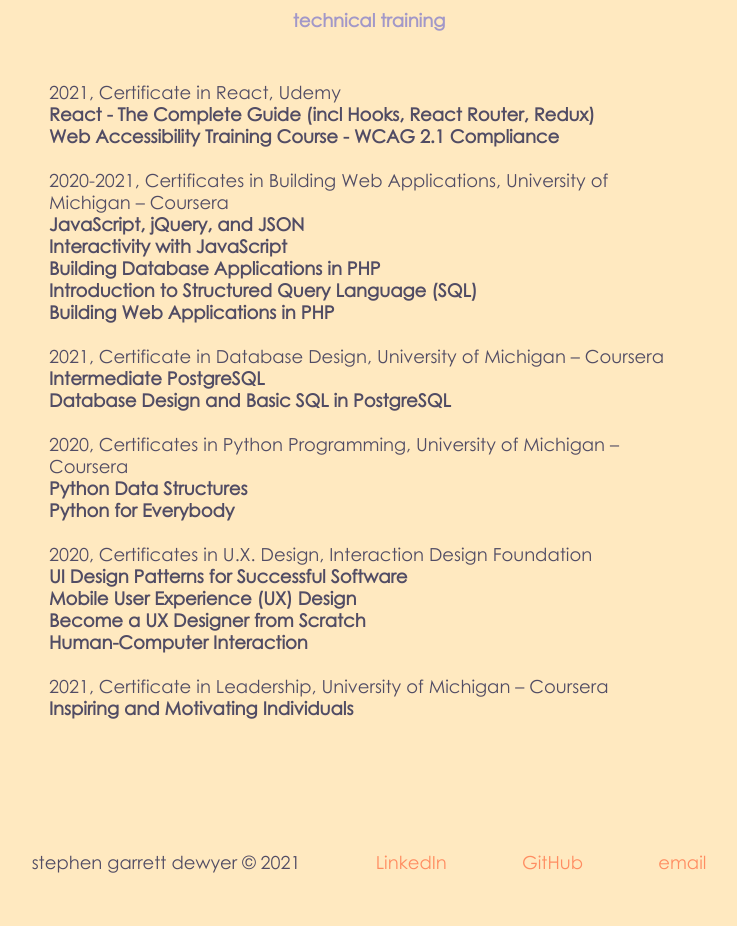
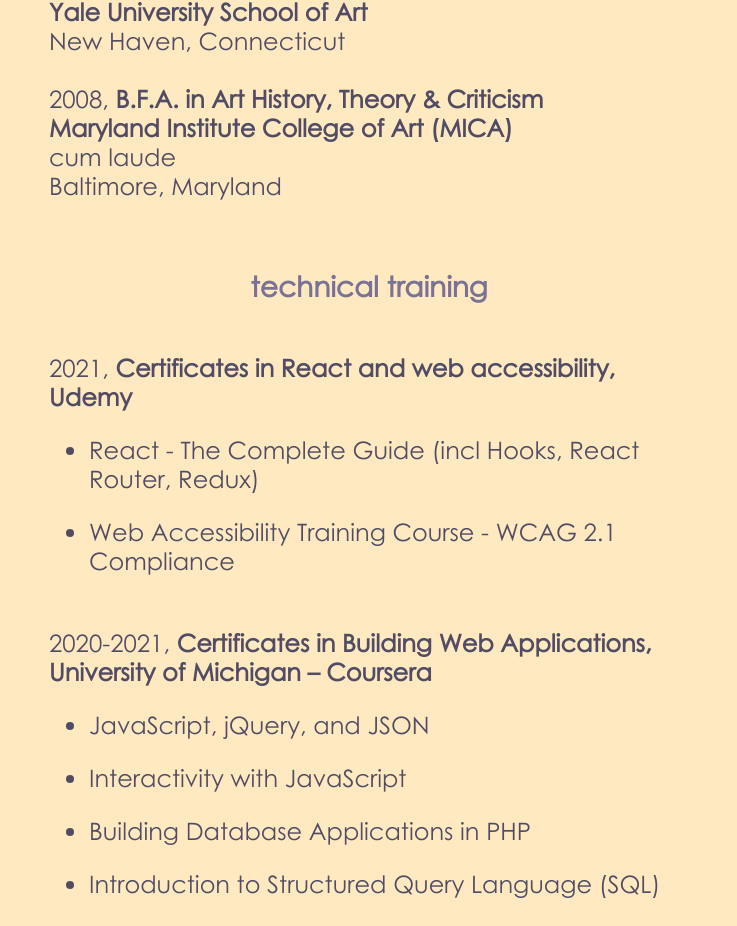
Before and after one commit to stephendewyer/stephendewyerwebwork, a Next.js app: page /about in a window 1280 px wide. Shown: the part 1857-2783 px from the top of the page, without its empty margins (271-1008 px from the left). Built offline with nearby package versions, Linux system fonts and the light colour scheme.

Commit message:
added accessibility

```diff
--- a/components/button/button.module.css
+++ b/components/button/button.module.css
@@ -26,6 +26,7 @@
 
     .button {
         display: inline-block;
+        padding: 0.5em 2em;
         margin: 0.4em auto;
     }
 }
--- /dev/null
+++ b/components/button/button_footer.js
@@ -0,0 +1,11 @@
+import classes from './button_footer.module.css';
+
+const ButtonFooter = (props) => {
+    return (
+        <div className={classes.button_footer}>
+            {props.children}
+        </div>
+    );
+};
+
+export default ButtonFooter;
--- a/components/layout/Footer/Footer.js
+++ b/components/layout/Footer/Footer.js
@@ -1,23 +1,36 @@
 import styles from './Footer.module.css';
 import Link from 'next/link';
+import ButtonFooter from '../../button/button_footer';
 
 function Footer() {
 
     return (
         <div className={styles.footer}>
-           <div className={styles.grid_container_footer}>
-                <div className={styles.grid_item_footer}>
-                    stephen garrett dewyer © 2021
-                </div>
-                <div className={styles.grid_item_footer}>
-                    <Link href="https://www.linkedin.com/in/stephen-dewyer-a15539a5" passHref={true}>LinkedIn</Link>
-                </div>
-                <div className={styles.grid_item_footer}>
-                    <Link href="https://www.github.com/stephendewyer" passHref={true}>GitHub</Link>
-                </div>
-                <div className={styles.grid_item_footer}>
-                    <Link href="mailto:sdewyer@artintechservices.com" passHref={true}>email</Link>
-                </div>
+            <div className={styles.footer_info}>
+                stephen garrett dewyer © 2021
+            </div>
+            <div className={styles.footer_links}>
+                <Link href="https://www.linkedin.com/in/stephen-dewyer-a15539a5" passHref={true} aria-label="link to LinkedIn profile">
+                    <div className={styles.footer_link}>
+                        <ButtonFooter passHref={true}>
+                            LinkedIn
+                        </ButtonFooter>
+                    </div>
+                </Link>
+                <Link href="https://www.github.com/stephendewyer" passHref={true} aria-label="link to GitHub profile">
+                    <div className={styles.footer_link}>
+                        <ButtonFooter passHref={true}>
+                            GitHub
+                        </ButtonFooter>
+                    </div>
+                </Link>
+                <Link href="mailto:sdewyer@artintechservices.com" passHref={true} aria-label="email stephen garrett dewyer">
+                    <div className={styles.footer_link}>
+                        <ButtonFooter passHref={true}>
+                            email
+                        </ButtonFooter>
+                    </div>
+                </Link>
             </div>
         </div>
     );
--- a/components/layout/Footer/Footer.module.css
+++ b/components/layout/Footer/Footer.module.css
@@ -1,38 +1,63 @@
 .footer {
     position: relative;
 	float: none;
-    display: block;
+	display: flex;
+	flex-direction: row;
+    justify-content: center;
+	align-items: center;
 	width: 100%;
 	height: auto;
-    margin: 0;
+	padding-top: 60px;
 	padding-bottom: 60px;
-    padding-top: 60px;
 }
 
-.grid_container_footer {
+.footer_info {
+    float: left;
+    width: 50%;
 	position: relative;
-    width: 100%;
-    max-width: 750px;
-    margin-left: auto;
-    margin-right: auto;
+	display: inline-flex;
+	flex-direction: row;
+	justify-content: flex-start;
 	height: auto;
-    display: grid;
-    grid-template-columns: auto auto auto auto;
-    padding: 0;
+    padding-left: 60px;
 }
 
-.grid_item_footer {
+.footer_links {
+    float: right;
+	width: 50%;
+	height: auto;
 	position: relative;
-    border: 0;
-    padding-left: 15px;
-    padding-right: 15px;
-    text-align: center;
+	display: inline-flex;
+	flex-direction: row;
+	justify-content: flex-end;
+    padding-right: 60px;
+}
+
+.footer_link {
+    position: relative;
+	width: auto;
+	height: auto;
 }
 
 @media screen and (max-width: 750px){
+
     .footer {
-        font-size: 16px;
+		padding-top: 30px;
 	    padding-bottom: 30px;
-        padding-top: 30px;
     }
+
+    .footer_info {
+		padding-right: 12px;
+        padding-left: 25px;
 	}
+
+	.footer_links {
+		flex-direction: column;
+        padding-right: 25px;
+	}
+
+	.footer_link {
+		float: right;
+	}
+
+}
--- a/pages/about/about.module.css
+++ b/pages/about/about.module.css
@@ -7,7 +7,7 @@
     display: block;
     margin-left: auto;
     margin-right: auto;
-    margin-bottom: 50px;
+    margin-bottom: 40px;
     position: relative;
 }
 
@@ -20,7 +20,7 @@
     display: block;
     margin-left: auto;
     margin-right: auto;
-    margin-bottom: 50px;
+    margin-bottom: 40px;
     position: relative;
 }
 
@@ -32,7 +32,7 @@
         height: auto;
         margin-left: 0;
         margin-right: 0;
-        margin-bottom: 40px;
+        margin-bottom: 20px;
     }
 
     .profile_paragraphs {
@@ -44,6 +44,6 @@
         margin-left: 0;
         margin-right: 0;
         height: auto;
-        margin-bottom: 40px;
+        margin-bottom: 20px;
     }
 }
--- a/pages/about/index.js
+++ b/pages/about/index.js
@@ -1,5 +1,5 @@
 import Head from 'next/head';
-import { Fragment } from 'react';
+import { Fragment, useEffect } from 'react';
 import classes from './about.module.css';
 import Image from 'next/image';
 import stephen_dewyer_profile from '../../public/images/profile/stephen_dewyer_17_August_2021_02.jpg';
@@ -57,33 +57,119 @@ const AboutPage = () => {
                     technical training
                 </div>
                 <div className={classes.profile_paragraphs}>
-                    2021, Certificate in React, Udemy<br/>
-                    <span style={{fontWeight: "bold"}} >React - The Complete Guide (incl Hooks, React Router, Redux)</span><br/>
-                    <span style={{fontWeight: "bold"}} >Web Accessibility Training Course - WCAG 2.1 Compliance</span><br/><br/>
+                    2021, <span style={{fontWeight: "bold"}} >Certificates in React and web accessibility, Udemy</span>
+                    <ul>
+                        <li>
+                            React - The Complete Guide (incl Hooks, React Router, Redux)
+                        </li>
+                    </ul>
+                    <ul>
+                        <li>
+                            Web Accessibility Training Course - WCAG 2.1 Compliance
+                        </li>
+                    </ul><br/>
 
-                    2020-2021, Certificates in Building Web Applications, University of Michigan – Coursera<br/>
-                    <span style={{fontWeight: "bold"}} >JavaScript, jQuery, and JSON</span><br/>
-                    <span style={{fontWeight: "bold"}} >Interactivity with JavaScript</span><br/>
-                    <span style={{fontWeight: "bold"}} >Building Database Applications in PHP</span><br/>
-                    <span style={{fontWeight: "bold"}} >Introduction to Structured Query Language (SQL)</span><br/>
-                    <span style={{fontWeight: "bold"}} >Building Web Applications in PHP</span><br/><br/>
+                    2020-2021, <span style={{fontWeight: "bold"}} >Certificates in Building Web Applications, University of Michigan – Coursera</span>
+                    <ul>
+                        <li>
+                            JavaScript, jQuery, and JSON
+                        </li>
+                    </ul>
+                    <ul>
+                        <li>
+                            Interactivity with JavaScript
+                        </li>
+                    </ul>
+                    <ul>
+                        <li>
+                            Building Database Applications in PHP
+                        </li>
+                    </ul>
+                    <ul>
+                        <li>
+                            Introduction to Structured Query Language (SQL)
+                        </li>
+                    </ul>
+                    <ul>
+                        <li>
+                            Building Web Applications in PHP
+                        </li>
+                    </ul><br/>
 
-                    2021, Certificate in Database Design, University of Michigan – Coursera<br/>
-                    <span style={{fontWeight: "bold"}} >Intermediate PostgreSQL</span><br/>
-                    <span style={{fontWeight: "bold"}} >Database Design and Basic SQL in PostgreSQL</span><br/><br/>
+                    2021, <span style={{fontWeight: "bold"}} >Certificates in Database Design, University of Michigan – Coursera</span>
+                    <ul>
+                        <li>
+                            Intermediate PostgreSQL
+                        </li>
+                    </ul>
+                    <ul>
+                        <li>
+                            Database Design and Basic SQL in PostgreSQL
+                        </li>
+                    </ul><br/>
 
-                    2020, Certificates in Python Programming, University of Michigan – Coursera<br/>
-                    <span style={{fontWeight: "bold"}} >Python Data Structures</span><br/>
-                    <span style={{fontWeight: "bold"}} >Python for Everybody</span><br/><br/>
+                    2020, <span style={{fontWeight: "bold"}} >Certificates in Python Programming, University of Michigan – Coursera</span>
+                    <ul>
+                        <li>
+                            Python Data Structures
+                        </li>
+                    </ul>
+                    <ul>
+                        <li>
+                            Python for Everybody
+                        </li>
+                    </ul><br/>
 
-                    2020, Certificates in U.X. Design, Interaction Design Foundation<br/>
-                    <span style={{fontWeight: "bold"}} >UI Design Patterns for Successful Software</span><br/>
-                    <span style={{fontWeight: "bold"}} >Mobile User Experience (UX) Design</span><br/>
-                    <span style={{fontWeight: "bold"}} >Become a UX Designer from Scratch</span><br/>
-                    <span style={{fontWeight: "bold"}} >Human-Computer Interaction</span><br/><br/>
+                    2020, <span style={{fontWeight: "bold"}} >Certificates in U.X. Design, Interaction Design Foundation</span>
+                    <ul>
+                        <li>
+                            UI Design Patterns for Successful Software
+                        </li>
+                    </ul>
+                    <ul>
+                        <li>
+                            Mobile User Experience (UX) Design
+                        </li>
+                    </ul>
+                    <ul>
+                        <li>
+                            Become a UX Designer from Scratch
+                        </li>
+                    </ul>
+                    <ul>
+                        <li>
+                            Human-Computer Interaction
+                        </li>
+                    </ul><br/>
 
-                    2021, Certificate in Leadership, University of Michigan – Coursera<br/>
-                    <span style={{fontWeight: "bold"}} >Inspiring and Motivating Individuals</span><br/><br/>
+                    2021, <span style={{fontWeight: "bold"}} >Certificate in Leadership, University of Michigan – Coursera</span>
+                    <ul>
+                        <li>
+                            Inspiring and Motivating Individuals
+                        </li>
+                    </ul><br/>
+                </div>
+                <div className="header_02" >
+                    awards and grants
+                </div>
+                <div className={classes.profile_paragraphs}>
+                    2014-2016, <span style={{fontWeight: "bold"}} >Knight Arts Challenge Detroit matching $20,000 grant<br />
+                    John S. and James L. Knight Foundation</span><br />
+                    Miami, Florida
+                    <ul>
+                        <li>
+                            Project: ∞ mile
+                        </li>
+                    </ul>
+                    <br />
+                    2014, <span style={{fontWeight: "bold"}} >Detroit Chapter June 2014 $1,000 grant<br />
+                    Awesome Foundation</span><br />
+                    Boston, Massachusetts
+                    <ul>
+                        <li>
+                            Project: ∞ mile
+                        </li>
+                    </ul>
                 </div>
             </div>
         </Fragment>
--- a/pages/case_studies/artInTechServices/artInTechServices.module.css
+++ b/pages/case_studies/artInTechServices/artInTechServices.module.css
@@ -9,7 +9,7 @@
 }
 
 .visit_link {
-    font-size: 18px;
+    font-size: 24px;
     margin-bottom: 50px;
     font-weight: bold;
     text-align: center;
--- a/pages/case_studies/infiniteMile/infiniteMile.module.css
+++ b/pages/case_studies/infiniteMile/infiniteMile.module.css
@@ -9,7 +9,7 @@
 }
 
 .visit_link {
-    font-size: 18px;
+    font-size: 24px;
     margin-bottom: 50px;
     font-weight: bold;
     text-align: center;
--- a/pages/case_studies/publicArtsCommission/publicArtsCommission.module.css
+++ b/pages/case_studies/publicArtsCommission/publicArtsCommission.module.css
@@ -9,7 +9,7 @@
 }
 
 .visit_link {
-    font-size: 18px;
+    font-size: 24px;
     margin-bottom: 50px;
     font-weight: bold;
     text-align: center;
--- a/pages/contact/contact.module.css
+++ b/pages/contact/contact.module.css
@@ -15,7 +15,7 @@
     height: auto;
     position: relative;
     text-align: center;
-    font-size: 18px;
+    font-size: 24px;
     margin-bottom: 50px;
 }
 
--- a/styles/globals.css
+++ b/styles/globals.css
@@ -6,7 +6,7 @@ body {
   font-family: "CenturyGothic";
   height: 100%;
   color: #514C64;
-  font-size: 18px;
+  font-size: 24px;
 }
 
 @font-face {
@@ -55,18 +55,20 @@ a:active {
   padding-left: 25px;
   padding-right: 25px;
   font-weight: bold;
-  font-size: 20px;
+  font-size: 32px;
   color: #514C64;
   text-align: center;
 }
 
 .header_02 {
-  font-size: 18px;
+  font-size: 28px;
   margin-bottom: 50px;
-  padding-left: 25px;
-  padding-right: 25px;
+  max-width: 640px;
+  min-width: 400px;
+  margin-left: auto;
+  margin-right: auto;
   font-weight: bold;
-  color: #A298C8;
+  color: #7A7296;
   text-align: center;
 }
 
@@ -87,21 +89,27 @@ a:active {
   min-width: 400px;
   margin-left: auto;
   margin-right: auto;
-  font-size: 20px;
+  font-size: 24px;
   color: #514C64;
 }
 
 @media screen and (max-width: 750px){
 
+  body {
+    font-size: 16px;
+  }
+
   .header {
-    font-size: 18px;
+    font-size: 20px;
     margin-top: 150px;
     margin-bottom: 40px;
   }
 
   .header_02 {
-    font-size: 16px;
+    font-size: 18px;
     margin-bottom: 50px;
+    padding-left: 25px;
+    padding-right: 25px;
   }
 
   .paragraphs {
@@ -116,7 +124,4 @@ a:active {
     margin-bottom: 40px;
   }
 
-  .body {
-    font-size: 16px;
-  }
 }
```
Also changed, not shown: components/button/button_footer.module.css (added, +28 -0 lines). Lines whose indentation alone changed are shown as unchanged.
